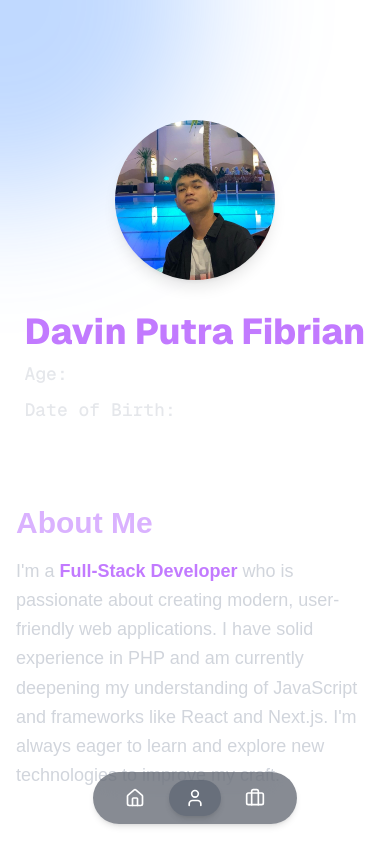
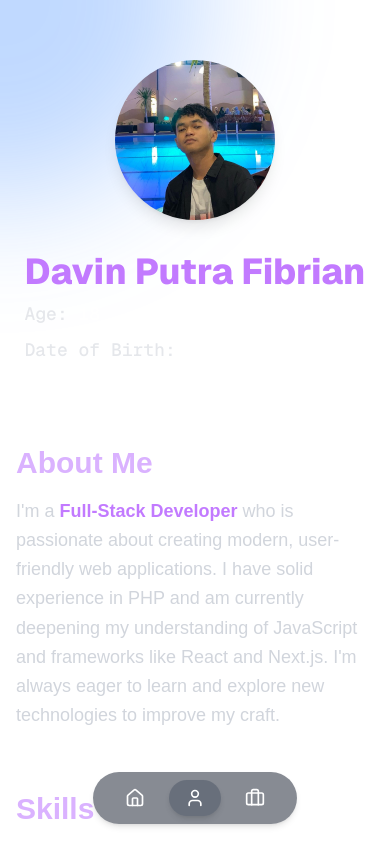
Before and after one commit to VinLvy/D-portfolio, a Next.js app: page /about in a window 390 px wide. Shown: the top 844 px of the page. Built offline with nearby package versions, Linux system fonts and the light colour scheme.

Commit message:
About 3.9

```diff
--- a/src/app/about/page.js
+++ b/src/app/about/page.js
@@ -37,7 +37,7 @@ export default function About() {
       transition={{ duration: 0.5 }}
       className="min-h-screen"
     >
-      <div className="flex min-h-screen mt-30 text-white px-4 sm:px-6 lg:px-20">
+      <div className="flex min-h-screen mt-15 md:mt-30 text-white px-4 sm:px-6 lg:px-20">
         {/* Sidebar */}
         <aside className="hidden md:flex flex-col space-y-4 pr-10 sticky top-55 h-fit text-left relative">
           <span className="absolute top-30 right-0 translate-x-15 -translate-y-1/2 h-100 w-px bg-white/20"></span>
```
